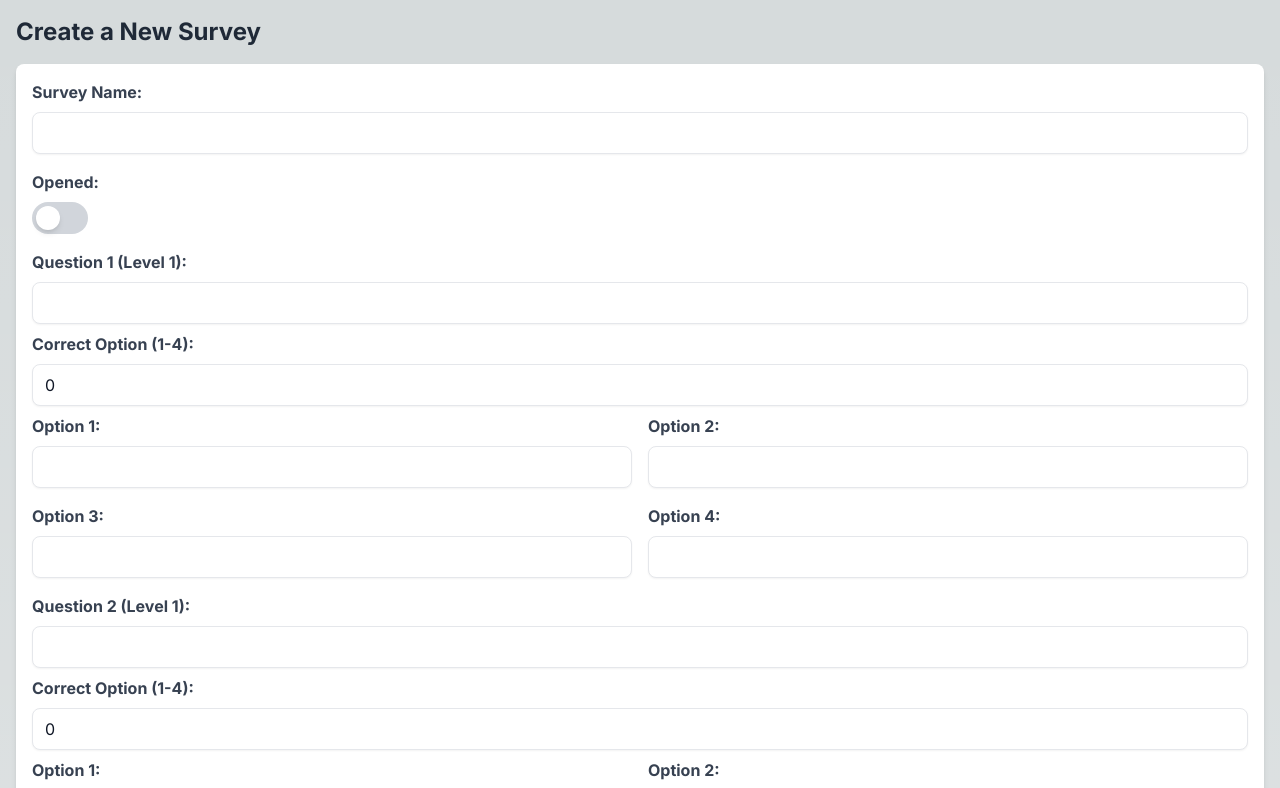
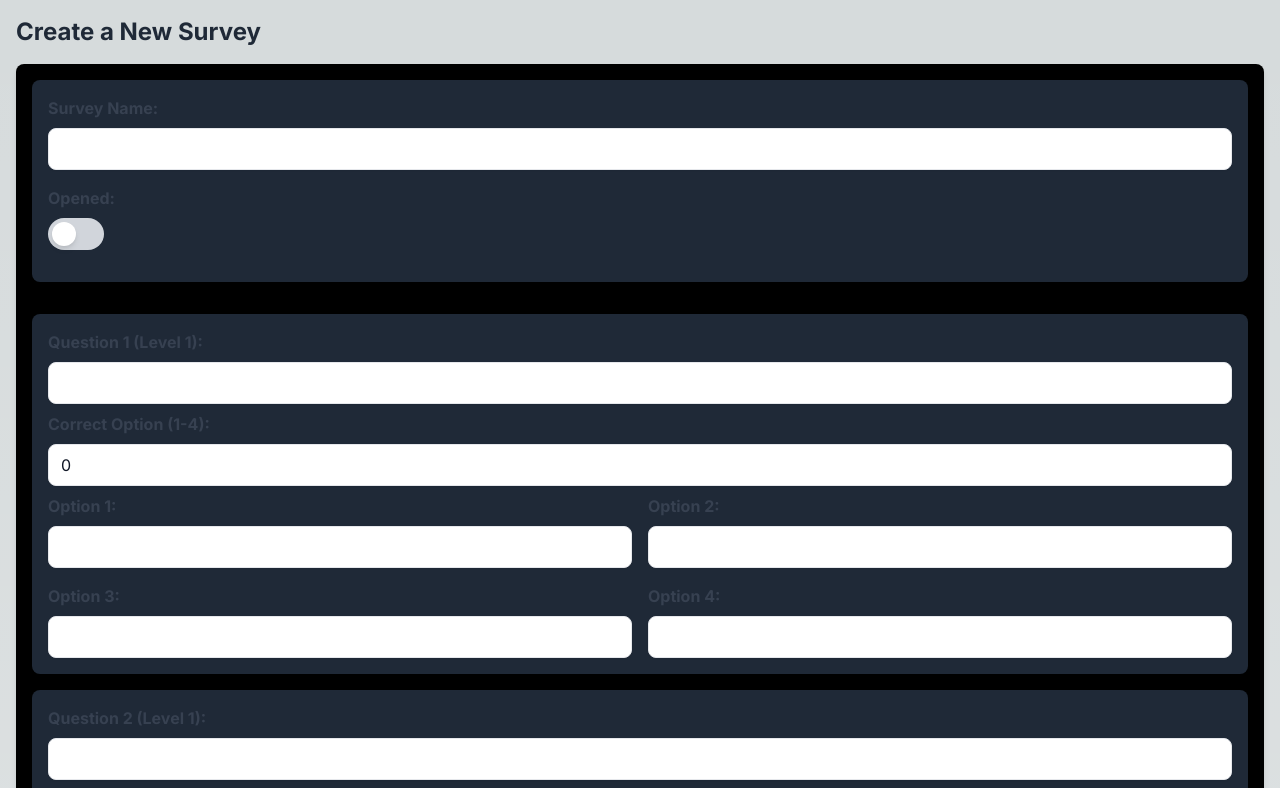
Before and after one commit to daim-cell/knolad, a Next.js app: page /routes/create_survey in a window 1280 px wide. Shown: the top 788 px of the page. Built offline with nearby package versions, Linux system fonts and the light colour scheme; no server answers.

Commit message:
Changes made to survey form

```diff
--- a/app/components/SurveyForm.tsx
+++ b/app/components/SurveyForm.tsx
@@ -64,7 +64,8 @@ export default function SurveyForm() {
     };
 
     return (
-      <form onSubmit={handleSubmit} className="space-y-4 p-4 bg-white dark:bg-gray-800 rounded-lg shadow-md">
+      <form onSubmit={handleSubmit} className="space-y-4 p-4 bg-black rounded-lg shadow-md">
+        <div className="mb-8 bg-gray-800 p-4 rounded-lg">
         <div className="mb-4">
           <label className="block text-gray-700 dark:text-gray-300 font-bold mb-2">Survey Name:</label>
           <input
@@ -99,8 +100,9 @@ export default function SurveyForm() {
             </label>
           </div>
         </div>
+        </div>
         {questions.map((q, index) => (
-          <div key={index} className="mb-4">
+          <div key={index} className="mb-8 bg-gray-800 p-4 rounded-lg">
             <label className="block text-gray-700 dark:text-gray-300 font-bold mb-2">Question {index + 1} (Level {q.level}):</label>
             <input
               type="text"
@@ -163,7 +165,7 @@ export default function SurveyForm() {
             </div>
           </div>
         ))}
-        <button type="submit" className="w-full px-4 py-2 bg-green-500 text-white font-bold rounded-lg shadow-md hover:bg-green-700 focus:outline-none focus:ring-2 focus:ring-green-400 dark:bg-green-700 dark:hover:bg-green-500">
+        <button type="submit" className="w-full px-4 py-2 bg-green-500 text-white font-bold rounded-lg shadow-md hover:bg-green-700 focus:outline-none focus:ring-2 focus:ring-green-400 dark:bg-green-700 dark:hover:bg-green-500 mb-8 bg-gray-800 p-4 rounded-lg">
           Create Survey
         </button>
       </form>
```
